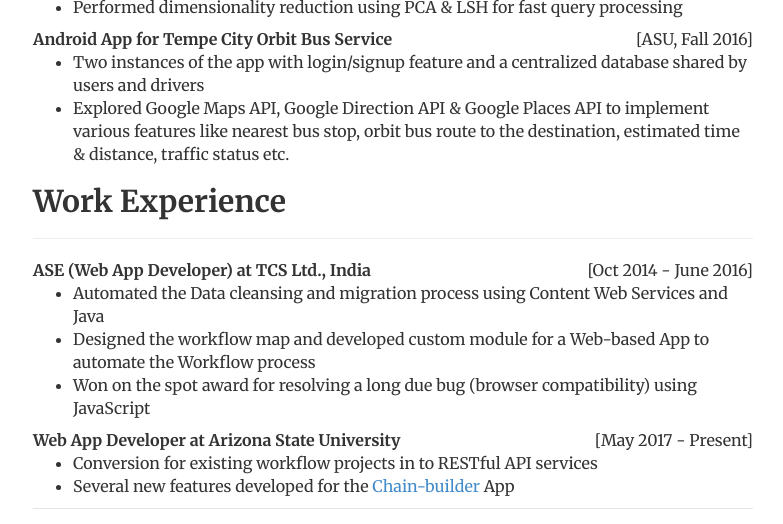
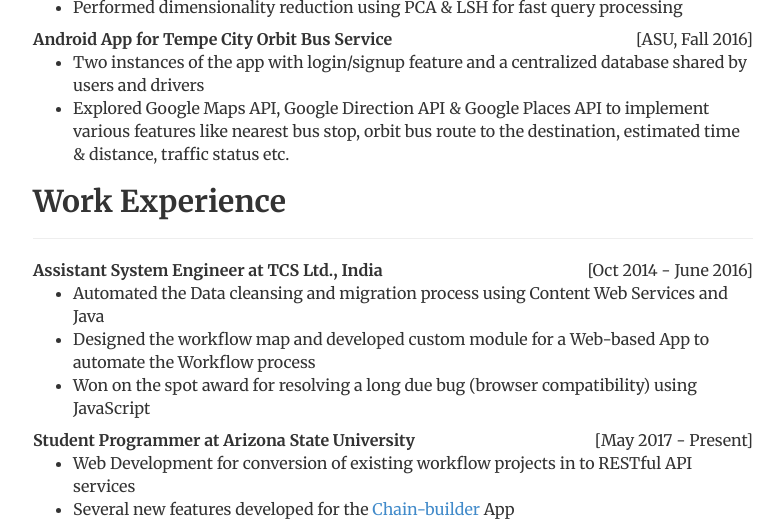
Before and after one commit to ashishsirohi/ashishsirohi.github.io, a Jekyll site: the page built from resume/index.html, in a window 1280 px wide and 900 px high, scrolled down 1629 px, cut to the strip 0-524 px from the top of the window. Shown: the whole strip, without its empty margins (247-1030 px from the left). Built offline with Jekyll 4.4.1, drawn with Linux system fonts in a browser that asks for light colours.

Commit message:
minor changes

```diff
--- a/asu/index.html
+++ b/asu/index.html
@@ -32,7 +32,7 @@
 
 
   <h3>ASU Community</h3>
-  Web App Developer for ChainBuilder module at School of Geographical Sciences and Urban Planning (Arizona State University, Tempe)
+  Student Programmer for ChainBuilder module at School of Geographical Sciences and Urban Planning (Arizona State University, Tempe)
   <br>
   <br>
 </div>
--- a/experience/index.html
+++ b/experience/index.html
@@ -55,12 +55,12 @@
 <div class="experience">
   <h3>Professional</h3>
   <hr>
-  <div style="float: left" ><h3>Web Application Developer at ASU</h3></div><br>
+  <div style="float: left" ><h3>Student Programmer at ASU</h3></div><br>
                 <div style="float: right">[May 2017 - Present]</div>
         </br></br>
         <h4>Summary</h4>
         <ul>
-          <li>Conversion for existing workflow projects in to RESTful API services</li>
+          <li>Web Development for conversion of existing workflow projects in to RESTful API services</li>
           <li>Several new features developed for the <a href="https://chain-builder.net/" target="_blank">Chain-builder</a> App</li>
         </ul>
         <hr>
--- a/resume/index.html
+++ b/resume/index.html
@@ -127,7 +127,7 @@
 
 				<h2>Work Experience</h2>
 				<hr>
-				<div style="float: left"><b>ASE (Web App Developer) at TCS Ltd., India</b></div>
+				<div style="float: left"><b>Assistant System Engineer at TCS Ltd., India</b></div>
                 <div style="float: right">[Oct 2014 - June 2016]</div>
             	</br>
 				<ul>
@@ -136,11 +136,11 @@
 					<li>Won on the spot award for resolving a long due bug (browser compatibility) using JavaScript</li>
 				</ul>
 
-				<div style="float: left"><b>Web App Developer at Arizona State University</b></div>
+				<div style="float: left"><b>Student Programmer at Arizona State University</b></div>
                 <div style="float: right">[May 2017 - Present]</div>
             	</br>
 				<ul>
-					<li>Conversion for existing workflow projects in to RESTful API services</li>
+					<li>Web Development for conversion of existing workflow projects in to RESTful API services</li>
           <li>Several new features developed for the <a href="https://chain-builder.net/" target="_blank">Chain-builder</a> App</li>
 				</ul>
 
```
